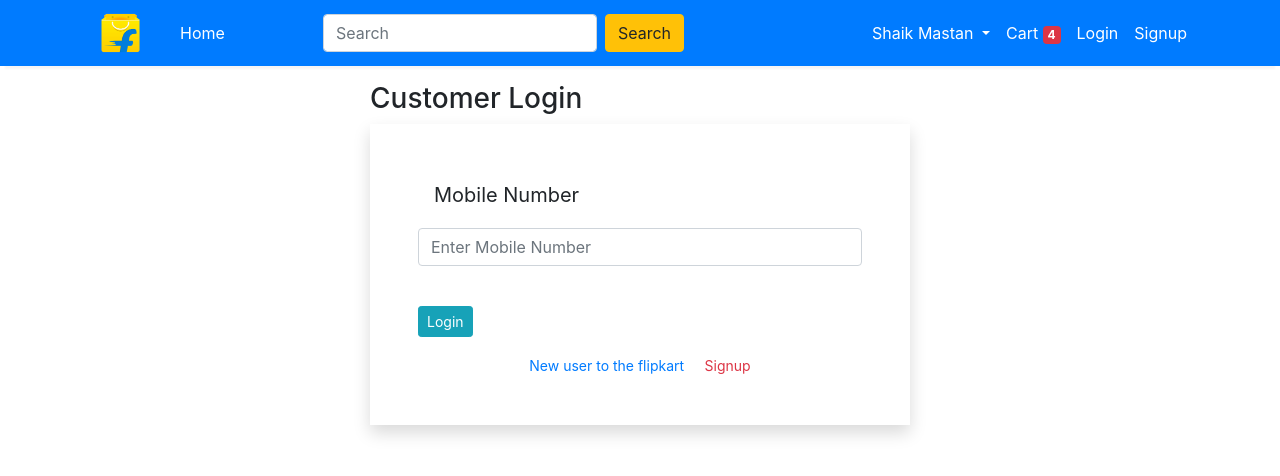
After one commit to shaikmastan93/Ecommerce-project, a Django app: page /login in a window 1280 px wide. The commit adds this page. Shown: the top 476 px of the page. Run offline with Django 5.2, Linux system fonts and the light colour scheme; some libraries are stand-ins or nearby versions.

Commit message:
Added login and product details
Added login and product details

```diff
--- a/shop/demo/shopping/store/templates/base.html
+++ b/shop/demo/shopping/store/templates/base.html
@@ -62,10 +62,10 @@
                      <span class="sr-only">(current)</span></a>
                   </li>
                   <li class="nav-item active">
-                     <a class="nav-link" href="#">Login<span class="sr-only"></span></a>
+                     <a class="nav-link" href="/login">Login<span class="sr-only"></span></a>
                   </li>
                   <li class="nav-item active">
-                     <a class="nav-link" href="/signup">Register<span class="sr-only"></span></a>
+                     <a class="nav-link" href="/signup">Signup<span class="sr-only"></span></a>
                   </li>
                </ul>
             </div>
--- /dev/null
+++ b/shop/demo/shopping/store/templates/login.html
@@ -0,0 +1,47 @@
+
+{% extends 'base.html' %}
+{% block title %} Customer Login{% endblock title %}
+{% block content %}
+
+<div class="container">
+    <div class="row my-3">
+        <div class="col-sm-6 offset-sm-3">
+            <h3>Customer Login</h3>
+            <form action="/login" method="post" class="shadow p-5">
+
+                {% csrf_token %}
+                {% if error %}
+                <div class="alert alert-danger  form-control-lg" role = "alert">
+                    {{error}}
+
+                </div>
+                {% endif %}
+
+
+
+                <div class="form-group">
+                    <label for="" class="form-control-lg">Mobile Number</label>
+                  <input type="text" name="phone" id="phone" value="{{value.phone}}" class="form-control" placeholder="Enter Mobile Number"></input>
+                </div>
+
+                <div class="form-group pt-4">
+                    <input class="btn btn-sm btn-info" type="submit" value="Login"></input>
+
+                </div>
+                <div class="text-center text-primary fe-bold">
+                    <small  class="form-control-sm">New user to the flipkart</small>
+                    <a href="/signup" class="text-danger form-control-sm">Signup</a>
+                </div>
+
+
+
+            </form>
+
+        </div>
+
+    </div>
+</div>
+
+
+
+{% endblock %}
--- /dev/null
+++ b/shop/demo/shopping/store/templates/productdetail.html
@@ -0,0 +1,5 @@
+{% extends 'base.html' %}
+
+{% block content %}
+<h2>{{product.name}}</h2>
+{% endblock %}
--- a/shop/demo/shopping/store/templates/signup.html
+++ b/shop/demo/shopping/store/templates/signup.html
@@ -22,13 +22,13 @@
                 {% endif %}
                 <div class="form-group">
                     <label for="" class="form-control-lg" >Name</label>
-                  <input  type="text" name="name" id="" class="form-control" placeholder="Enter Name"></input>
+                  <input  type="text" name="name" id="" value ="{{value.name}}" class="form-control" placeholder="Enter Name"></input>
                 </div>
 
 
                 <div class="form-group">
                     <label for="" class="form-control-lg">Mobile Number</label>
-                  <input type="text" name="phone" id="phone" class="form-control" placeholder="Enter Mobile Number"></input>
+                  <input type="text" name="phone" id="phone" value="{{value.phone}}" class="form-control" placeholder="Enter Mobile Number"></input>
                 </div>
 
                 <div class="form-group pt-4">
--- a/shop/demo/shopping/store/urls.py
+++ b/shop/demo/shopping/store/urls.py
@@ -1,8 +1,10 @@
 from django.contrib import admin
 from django.urls import path
-from .views import *
+from store import views
 
 urlpatterns = [
-    path('', home),
-    path('signup',signup,name='signup'),
+    path('', views.home,name='homepage'),
+    path('signup',views.Signup.as_view(),name='signup'),
+    path('login',views.Login.as_view(),name='login'),
+    path('product-detail/<int:pk>',views.productdetail,name='product-detail'),
 ]
--- a/shop/demo/shopping/store/views.py
+++ b/shop/demo/shopping/store/views.py
@@ -1,11 +1,10 @@
-from django.shortcuts import render,redirect
-from django.http import HttpResponse
-from .models.product import *
-from .models.category import *
-from .models.customer import *
+from django.shortcuts import render, redirect
 from django.contrib import messages
+from django.views import View
+from .models import Product, Category, Customer
 
 # Create your views here.
+
 def home(request):
     products =None
     category = Category.get_all_categories()
@@ -23,29 +22,58 @@
     data['category'] = category
     return render(request,'home.html',data)
 
-def signup(request):
-    if request.method == 'GET':
+
+
+class Login(View):
+    def get(self, request):
+        return render(request, 'login.html')
+
+    def post(self, request):
+        phone = request.POST.get('phone')
+        error_message = None
+        value = {'phone': phone}
+
+        customer = Customer.objects.filter(phone=phone).first()
+
+        if customer:
+            return redirect('homepage')
+        else:
+            error_message = "Mobile number is invalid"
+            data = {'error': error_message, 'value': value}
+
+        return render(request, 'login.html', data)
+
+class Signup(View):
+    def get(self,request):
         return render(request, 'signup.html')
 
-    else:
+    def post(self,request):
         postData = request.POST
         name = postData.get("name")
         phone = postData.get("phone")
 
         error_message = None
+        value = {'phone': phone, 'name': name}
 
-        customer = Customer(name=name,phone=phone)
-        if(not name):
+        customer = Customer(name=name, phone=phone)
+        if not name:
             error_message = "Name is required"
         elif not phone:
-            error_message = "Phone num is required"
+            error_message = "Mobile number is required"
+        elif len(phone) < 10:
+            error_message = "Mobile number is not valid"
+        elif customer.isExists():
+            error_message = "Mobile number already exists"
 
-        elif len(phone) < 10:
-            error_message = "Phone number is not valid"
         if not error_message:
-            messages.success(request,"Register Successfully")
-
+            messages.success(request, "Registered successfully")
             customer.register()
             return redirect('signup')
         else:
-            return render(request,"signup.html",{'error':error_message})
+            data = {'error': error_message, 'value': value}
+            return render(request, "signup.html", data)
+
+
+def productdetail(request,pk):
+    product = Product.objects.get(pk=pk)
+    return render(request,'productdetail.html',{'product':product})
```
Also changed, not shown: shop/demo/shopping/store/models/customer.py (+7 -0 lines), shop/demo/shopping/store/templates/home.html (+9 -3 lines).
